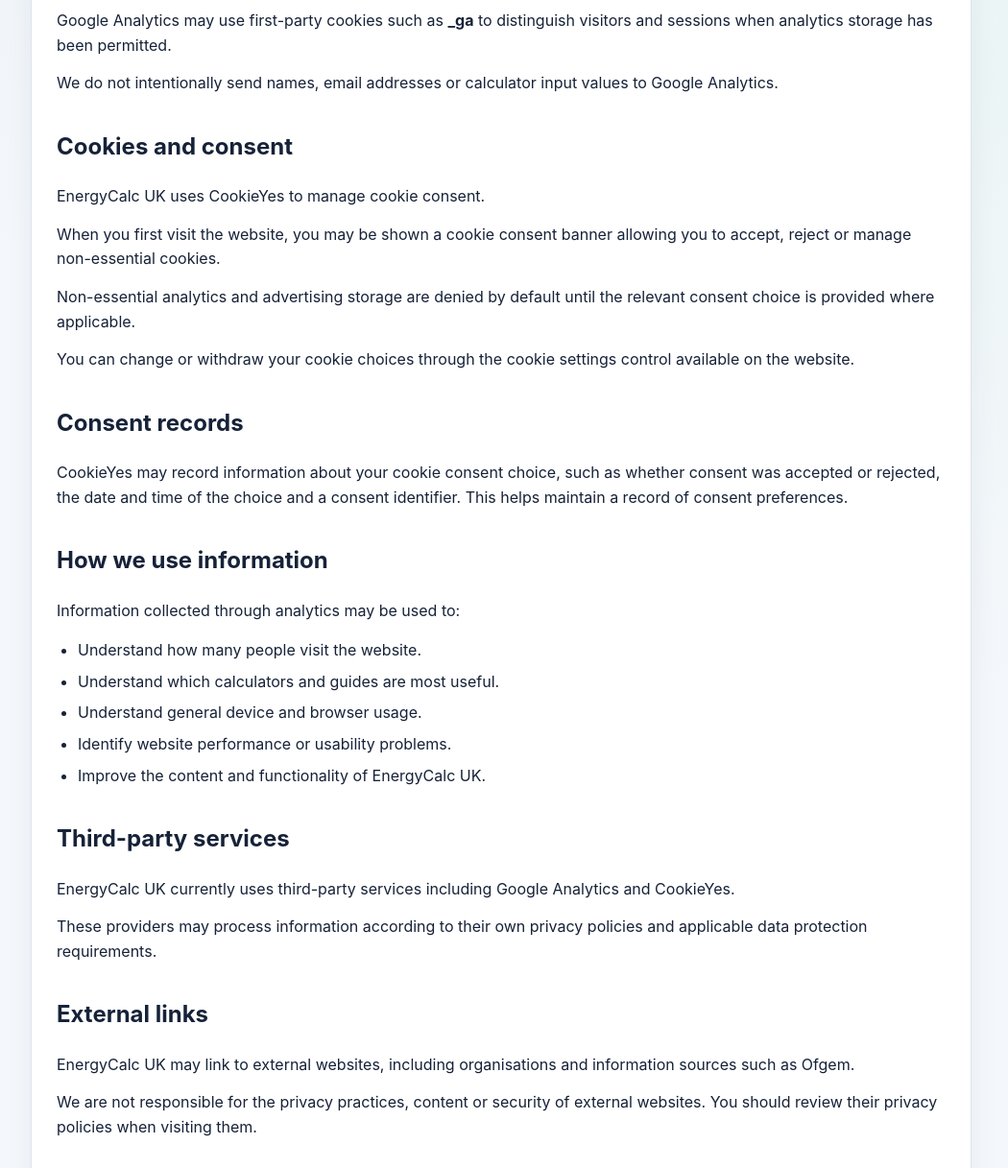
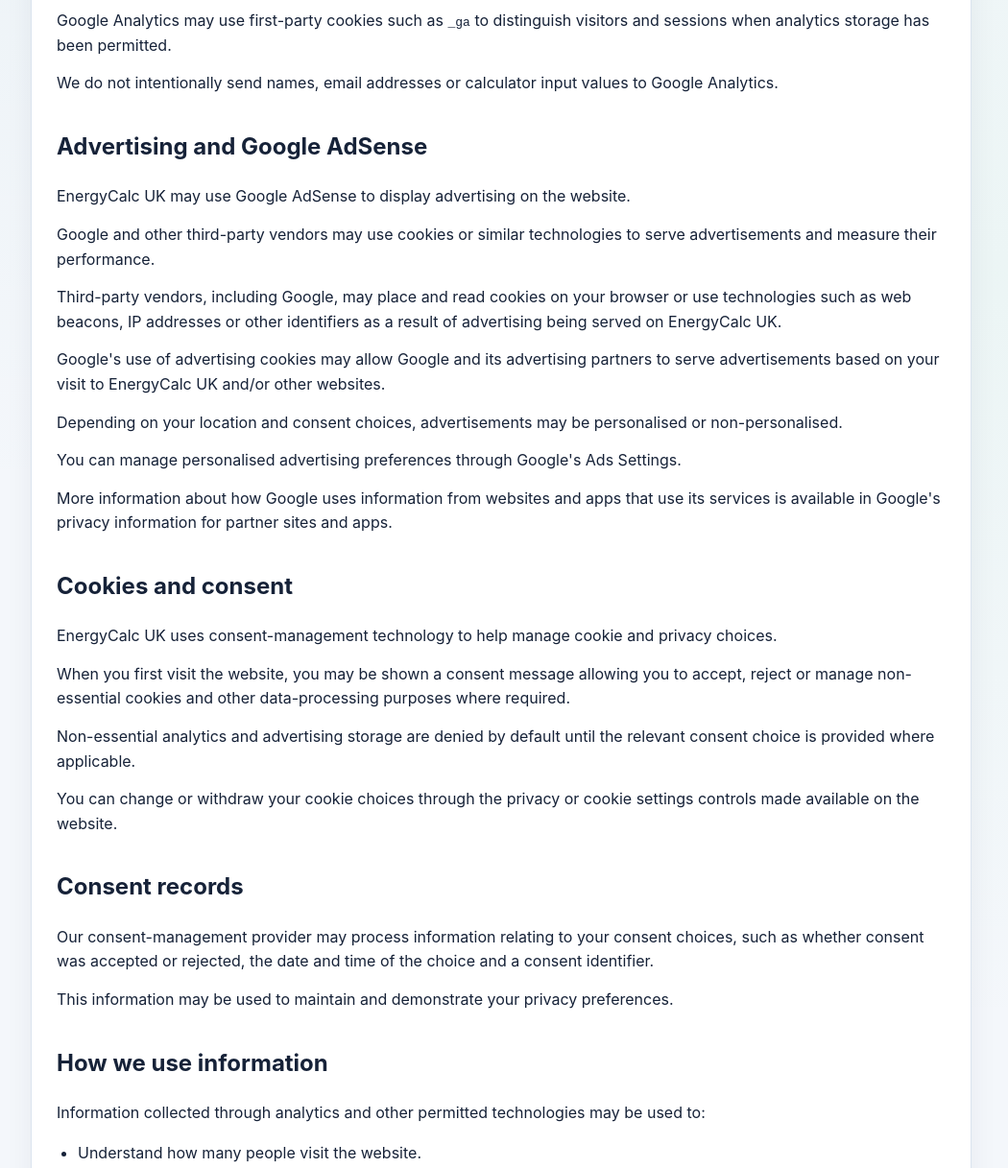
Before and after one commit to khanmha/EnergyCalc-UK-complete, a plain HTML site: page privacy/index.html in a window 1280 px wide. Shown: the part 840-2057 px from the top of the page at 96% size, without its empty margins (118-1168 px from the left). Drawn offline with Linux system fonts and the light colour scheme.

Commit message:
Update privacy policy for Adsense

```diff
--- a/privacy/index.html
+++ b/privacy/index.html
@@ -89,109 +89,69 @@
 
       <h1 class="page-title">Privacy Policy</h1>
 
-      <p class="lead">
-        Last updated: 9 September 2026
-      </p>
-
+      <p class="lead">Last updated: 7 November 2026</p>
 
       <section class="card content-card">
 
         <h2>About this privacy policy</h2>
 
-        <p>
-          This Privacy Policy explains how EnergyCalc UK handles information
-          when you use our website, calculators and guides.
-        </p>
+        <p>This Privacy Policy explains how EnergyCalc UK handles information when you use our website, calculators and guides.</p>
 
-        <p>
-          We aim to collect only the information necessary to operate,
-          understand and improve the website.
-        </p>
-
+        <p>We aim to collect only the information necessary to operate, understand, improve and support the website.</p>
 
         <h2>Calculator inputs</h2>
 
-        <p>
-          EnergyCalc UK calculators perform calculations directly in your
-          browser.
-        </p>
+        <p>EnergyCalc UK calculators perform calculations directly in your browser.</p>
 
-        <p>
-          Values you enter into calculator fields, such as electricity rates,
-          appliance energy usage or usage frequency, are not intentionally
-          stored by EnergyCalc UK or sent to us as part of the calculation.
-        </p>
+        <p>Values you enter into calculator fields, such as electricity rates, appliance energy usage or usage frequency, are not intentionally stored by EnergyCalc UK or sent to us as part of the calculation.</p>
 
-        <p>
-          The website currently does not require visitors to create an account
-          in order to use the calculators.
-        </p>
-
+        <p>The website currently does not require visitors to create an account in order to use the calculators.</p>
 
         <h2>Google Analytics</h2>
 
-        <p>
-          We use Google Analytics to understand how visitors use EnergyCalc UK
-          and to help us improve the website.
-        </p>
+        <p>We use Google Analytics to understand how visitors use EnergyCalc UK and to help us improve the website.</p>
 
-        <p>
-          Google Analytics may collect information such as the number of
-          visitors, sessions, approximate geographic location, browser and
-          device information, pages visited and interactions with the website.
-        </p>
+        <p>Google Analytics may collect information such as the number of visitors, sessions, approximate geographic location, browser and device information, pages visited and interactions with the website.</p>
 
-        <p>
-          Google Analytics may use first-party cookies such as <strong>_ga</strong>
-          to distinguish visitors and sessions when analytics storage has been
-          permitted.
-        </p>
+        <p>Google Analytics may use first-party cookies such as <code>_ga</code> to distinguish visitors and sessions when analytics storage has been permitted.</p>
 
-        <p>
-          We do not intentionally send names, email addresses or calculator
-          input values to Google Analytics.
-        </p>
+        <p>We do not intentionally send names, email addresses or calculator input values to Google Analytics.</p>
 
+        <h2>Advertising and Google AdSense</h2>
+
+        <p>EnergyCalc UK may use Google AdSense to display advertising on the website.</p>
+
+        <p>Google and other third-party vendors may use cookies or similar technologies to serve advertisements and measure their performance.</p>
+
+        <p>Third-party vendors, including Google, may place and read cookies on your browser or use technologies such as web beacons, IP addresses or other identifiers as a result of advertising being served on EnergyCalc UK.</p>
+
+        <p>Google's use of advertising cookies may allow Google and its advertising partners to serve advertisements based on your visit to EnergyCalc UK and/or other websites.</p>
+
+        <p>Depending on your location and consent choices, advertisements may be personalised or non-personalised.</p>
+
+        <p>You can manage personalised advertising preferences through Google's Ads Settings.</p>
+
+        <p>More information about how Google uses information from websites and apps that use its services is available in Google's privacy information for partner sites and apps.</p>
 
         <h2>Cookies and consent</h2>
 
-        <p>
-          EnergyCalc UK uses CookieYes to manage cookie consent.
-        </p>
+        <p>EnergyCalc UK uses consent-management technology to help manage cookie and privacy choices.</p>
 
-        <p>
-          When you first visit the website, you may be shown a cookie consent
-          banner allowing you to accept, reject or manage non-essential
-          cookies.
-        </p>
+        <p>When you first visit the website, you may be shown a consent message allowing you to accept, reject or manage non-essential cookies and other data-processing purposes where required.</p>
 
-        <p>
-          Non-essential analytics and advertising storage are denied by
-          default until the relevant consent choice is provided where
-          applicable.
-        </p>
+        <p>Non-essential analytics and advertising storage are denied by default until the relevant consent choice is provided where applicable.</p>
 
-        <p>
-          You can change or withdraw your cookie choices through the cookie
-          settings control available on the website.
-        </p>
-
+        <p>You can change or withdraw your cookie choices through the privacy or cookie settings controls made available on the website.</p>
 
         <h2>Consent records</h2>
 
-        <p>
-          CookieYes may record information about your cookie consent choice,
-          such as whether consent was accepted or rejected, the date and time
-          of the choice and a consent identifier. This helps maintain a record
-          of consent preferences.
-        </p>
+        <p>Our consent-management provider may process information relating to your consent choices, such as whether consent was accepted or rejected, the date and time of the choice and a consent identifier.</p>
 
+        <p>This information may be used to maintain and demonstrate your privacy preferences.</p>
 
         <h2>How we use information</h2>
 
-        <p>
-          Information collected through analytics may be used to:
-        </p>
+        <p>Information collected through analytics and other permitted technologies may be used to:</p>
 
         <ul>
           <li>Understand how many people visit the website.</li>
@@ -199,88 +159,48 @@
           <li>Understand general device and browser usage.</li>
           <li>Identify website performance or usability problems.</li>
           <li>Improve the content and functionality of EnergyCalc UK.</li>
+          <li>Measure and support advertising where advertising is enabled.</li>
         </ul>
-
 
         <h2>Third-party services</h2>
 
-        <p>
-          EnergyCalc UK currently uses third-party services including Google
-          Analytics and CookieYes.
-        </p>
+        <p>EnergyCalc UK uses or may use third-party services including Google Analytics, Google AdSense and consent-management services.</p>
 
-        <p>
-          These providers may process information according to their own
-          privacy policies and applicable data protection requirements.
-        </p>
+        <p>These providers may process information according to their own privacy policies and applicable data protection requirements.</p>
 
+        <p>Advertising providers and ad technology partners may also process information when advertising is displayed on the website, subject to applicable consent requirements.</p>
 
         <h2>External links</h2>
 
-        <p>
-          EnergyCalc UK may link to external websites, including organisations
-          and information sources such as Ofgem.
-        </p>
+        <p>EnergyCalc UK may link to external websites, including organisations and information sources such as Ofgem.</p>
 
-        <p>
-          We are not responsible for the privacy practices, content or security
-          of external websites. You should review their privacy policies when
-          visiting them.
-        </p>
-
+        <p>We are not responsible for the privacy practices, content or security of external websites. You should review their privacy policies when visiting them.</p>
 
         <h2>Data retention</h2>
 
-        <p>
-          Analytics and consent information may be retained according to the
-          retention settings and policies of the services we use.
-        </p>
+        <p>Analytics, advertising and consent information may be retained according to the retention settings and policies of the services we use.</p>
 
-        <p>
-          We may adjust these settings as the website develops.
-        </p>
-
+        <p>We may adjust these settings as the website develops.</p>
 
         <h2>Your privacy choices</h2>
 
-        <p>
-          Depending on where you live, you may have rights regarding your
-          personal information, including rights to request access,
-          correction or deletion of certain information.
-        </p>
+        <p>Depending on where you live, you may have rights regarding your personal information, including rights to request access, correction or deletion of certain information.</p>
 
-        <p>
-          You can also reject non-essential cookies or change your cookie
-          preferences using the consent controls provided on the website.
-        </p>
+        <p>You can also reject non-essential cookies or change your privacy preferences using the consent controls provided on the website.</p>
 
+        <p>You may manage Google's personalised advertising settings through Google's Ads Settings.</p>
 
         <h2>Contact us</h2>
 
-        <p>
-          If you have a question about this Privacy Policy or how EnergyCalc UK
-          handles information, contact us at:
-        </p>
+        <p>If you have a question about this Privacy Policy or how EnergyCalc UK handles information, contact us at:</p>
 
-        <p>
-          <strong>Email:</strong>
-          <a href="mailto:hello@ukenergycalc.co.uk">
-            hello@ukenergycalc.co.uk
-          </a>
-        </p>
-
+        <p><strong>Email:</strong> <a href="mailto:hello@ukenergycalc.co.uk">hello@ukenergycalc.co.uk</a></p>
 
         <h2>Changes to this policy</h2>
 
-        <p>
-          We may update this Privacy Policy when our website, analytics,
-          advertising or other services change.
-        </p>
+        <p>We may update this Privacy Policy when our website, analytics, advertising, consent-management tools or other services change.</p>
 
-        <p>
-          When we make changes, the updated date at the top of this page will
-          be changed accordingly.
-        </p>
+        <p>When we make changes, the updated date at the top of this page will be changed accordingly.</p>
 
       </section>
 
```
